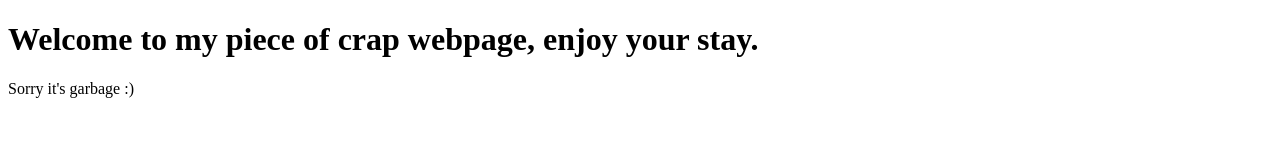
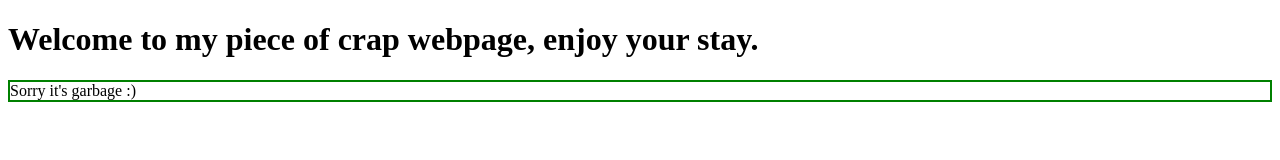
Before and after one commit to acgis-kenn0519/haylkennington.github.io, a plain HTML site: page index.html in a window 1280 px wide. Drawn offline with Linux system fonts and the light colour scheme.

Commit message:
Update index.html

```diff
--- a/index.html
+++ b/index.html
@@ -8,7 +8,9 @@ border:2px solid green;}
 <title>My Ugly Shitty Website</title>
 </head>
 <body>
-  <h1>Welcome to my piece of crap webpage, enjoy your stay.</h1>
-<div class=".style1"> Sorry it's garbage :) </div>
+<h1>Welcome to my piece of crap webpage, enjoy your stay.</h1>
+
+<div class="style1"> Sorry it's garbage :) </div>
+
 </body>
 </html>
```
